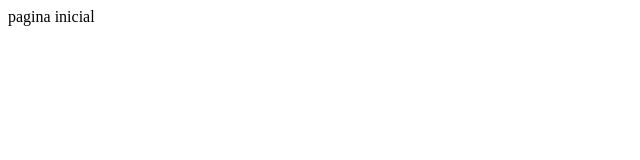
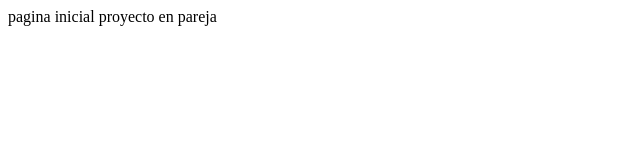
Before and after one commit to aswdeftrj/emmanuel-y-sebastian, a plain HTML site: page index.html in a window 1280 px wide. Shown: the whole page, without its empty margins (0-640 px from the left). Drawn offline with Linux system fonts and the light colour scheme.

Commit message:
actualizacion dos

```diff
--- a/index.html
+++ b/index.html
@@ -7,5 +7,6 @@
 </head>
 <body>
 pagina inicial
+
+proyecto en pareja
 </body>
-</html>
```
